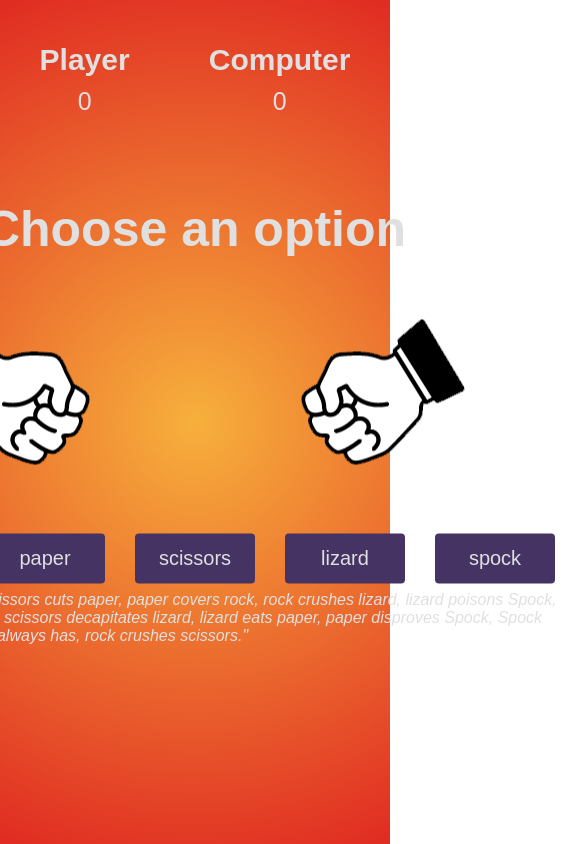
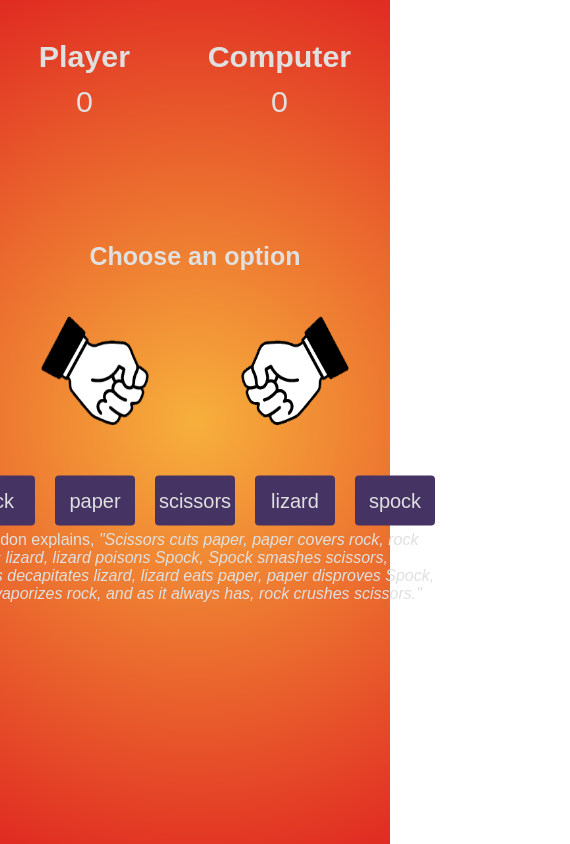
Before and after one commit to GabrielDom/rpsls, a plain HTML site: page index.html in a window 390 px wide. Both pictures are taken after a click on the button "Let's play". Shown: the whole page, 570 px wide, since content can reach past the window. Drawn offline with Linux system fonts and the light colour scheme.

Commit message:
media querys

```diff
--- a/style.css
+++ b/style.css
@@ -163,3 +163,30 @@ div.fadeIn {
         transform: translateY(0px);
     }
 }
+
+@media screen and (max-width: 768px) {
+    .score h2, .score p {
+        font-size: 1.9em;
+    }
+    .match h2 {
+        font-size: 25px;
+        display: flex;
+        justify-content: center;
+        align-items: center;
+    }
+    .hands {
+        display: flex;
+        justify-content: center;
+        align-items: center;
+    }
+    .match button {
+        width: 100px;
+    }
+    .intro h1 {
+        font-size: 25px;
+    }
+    img {
+        width: 200px;
+        height: 200px;
+    }
+}
```
Also changed, not shown: index.html (+0 -4 lines).
